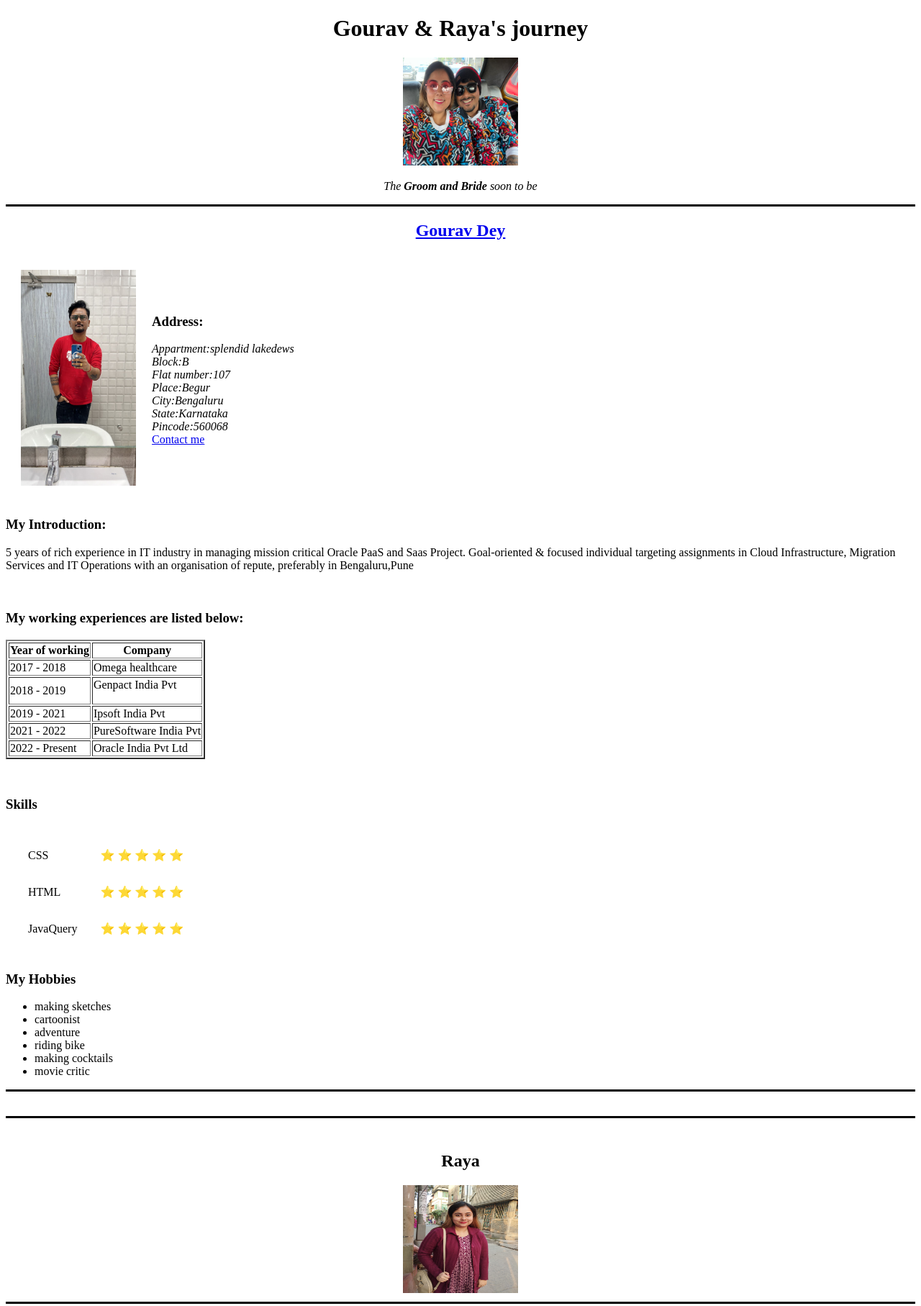
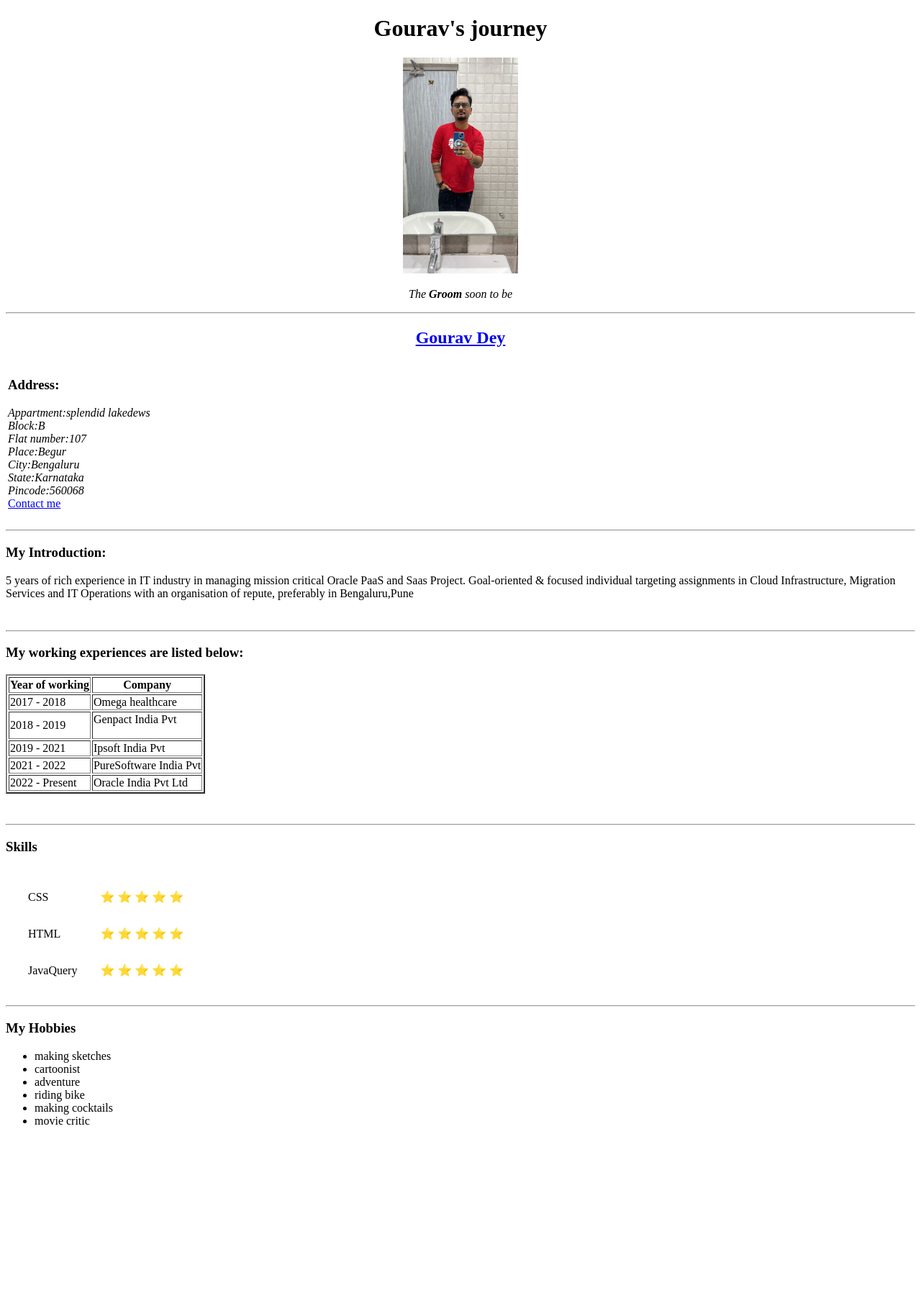
Before and after one commit to deygourav30/memories-and-CV, a plain HTML site: page INDEX.html in a window 1280 px wide. Shown: the whole page at 72% size. After the commit the page ends 1583 px from the top, so only its background shows below. Drawn offline with Linux system fonts and the light colour scheme.

Commit message:
Update INDEX.html

```diff
--- a/INDEX.html
+++ b/INDEX.html
@@ -1,18 +1,20 @@
 <!DOCTYPE html>
 <head>
     <meta charset="UTF-8">
-    <title>❤️ My Life till Wedding date ❤️</title>
+    <title>❤️ My Life ❤️</title>
+    <link rel="stylesheet" href="/style/style.css">
+
 </head>
 <body>
-    <center><h1><strong>Gourav & Raya's journey</strong></h1>
-    <img src="WhatsApp Image 2022-12-19 at 9.11.59 PM.jpeg" alt="couple picture" height="150" width="160">
+    <center><h1><strong>Gourav's journey</strong></h1>
+        <img src="WhatsApp Image 2022-12-15 at 6.25.50 PM.jpeg" alt="couple picture" height="300" width="160">
 
-    <p><em>The <strong>Groom and Bride</strong> soon to be</em></p></center>
+    <p><em>The <strong>Groom</strong> soon to be</em></p></center>
 
-    <hr size="3" noshade="10" color="black">
+    <hr>
     <center><p><strong><h2><a href="https://www.linkedin.com/in/gouravdey516288116/">Gourav Dey</a></h2></strong></p></center>
-    <table cellspacing="20">
-        <td><img src="WhatsApp Image 2022-12-15 at 6.25.50 PM.jpeg" alt="couple picture" height="300" width="160"></td>
+    <table>
+
         <td><p><stong><h3>Address:</h3></stong>
             <em>Appartment:splendid lakedews</em><br>
             <em>Block:B</em><br>
@@ -23,12 +25,13 @@
             <em>Pincode:560068</em><br>
             <a href="Contact-me.html">Contact me</a></p></td>
     </table>
-
+    <hr>
 
     <h3><strong>My Introduction:</strong></h3>
     <p>5 years of rich experience in IT industry in managing mission critical Oracle PaaS and Saas Project. Goal-oriented & focused individual targeting assignments in Cloud Infrastructure, Migration Services and
     IT Operations with an organisation of repute, preferably in Bengaluru,Pune</p>
     <br>
+    <hr>
     <p>
     <h3><strong>My working experiences are listed below:</strong></h3>
         <table border="2">
@@ -61,6 +64,7 @@
         </table>
     </p>
     <br>
+    <hr>
     <h3><strong>Skills</strong></h3>
     <table cellspacing="30">
         <tr>
@@ -76,6 +80,7 @@
             <td>⭐ ⭐ ⭐ ⭐ ⭐</td>
         </tr>
     </table>
+    <hr>
     <p>
         <h3><strong>My Hobbies</strong></h3>
         <ul>
@@ -87,13 +92,6 @@
             <li>movie critic</li>
         </ul>
     </p>
-    <hr size="3" noshade="10" Color="black">
-    <br>
-    <hr size="3" noshade="10" color="black">
-    <br>
 
-    <center><p><strong><h2>Raya</h2></strong></p></center>
-    <center><img src="WhatsApp Image 2022-12-27 at 3.37.08 PM.jpeg" alt="couple picture" height="150" width="160"></center>
-    <hr size="3" noshade="10" Color="black">
 </body>
 </html>
```
